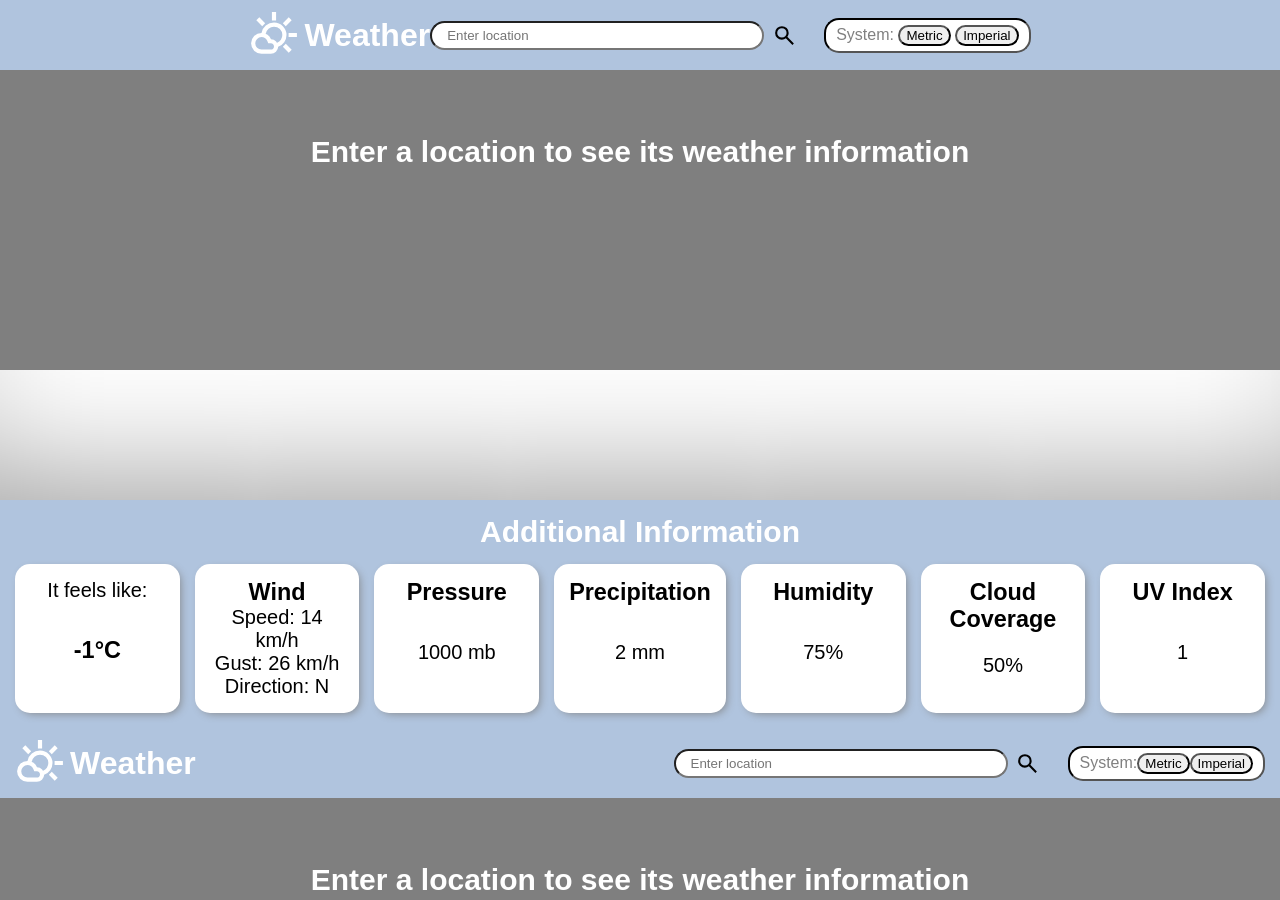
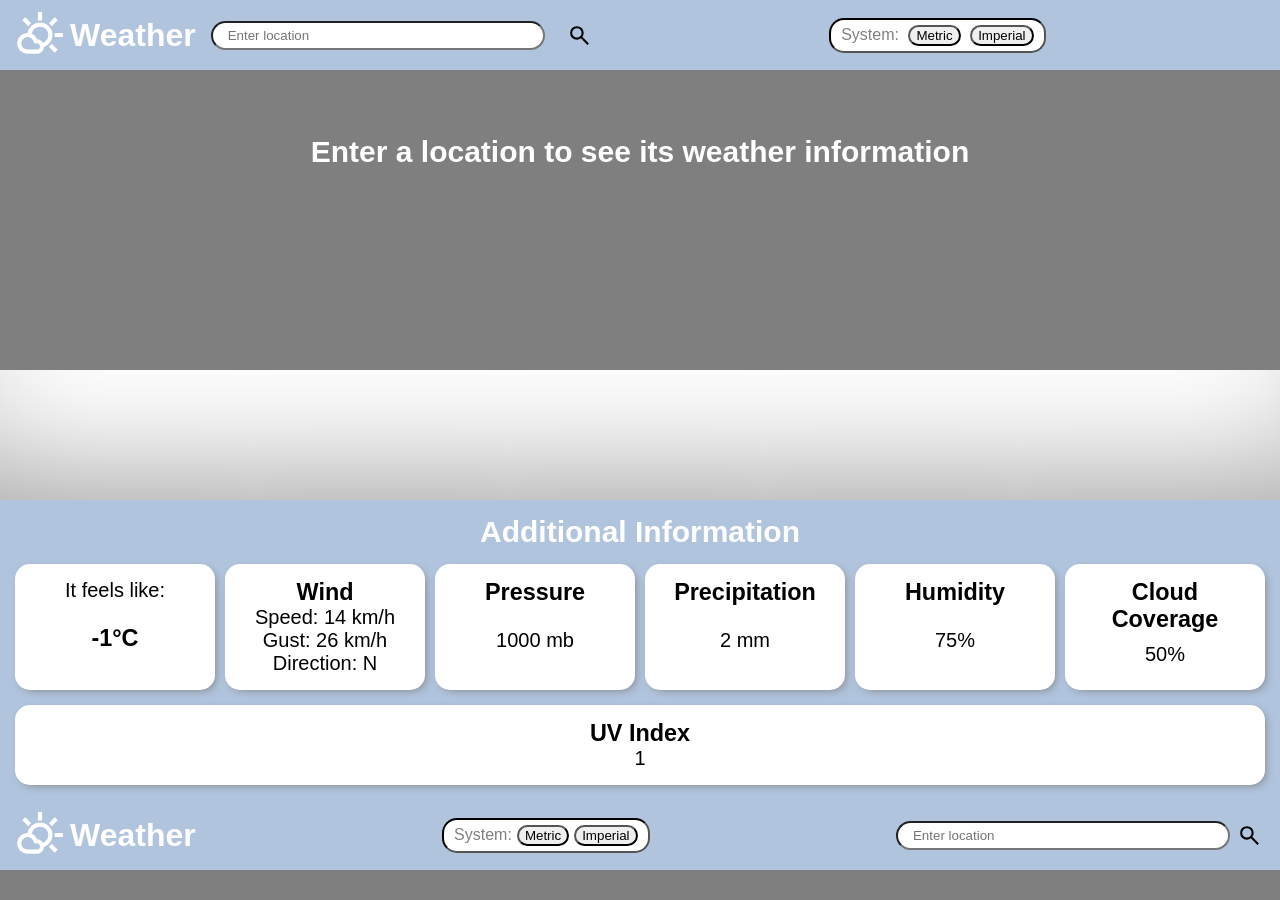
Before and after one commit to leinadest/weather-app, a website built with webpack: page src/index.html in a window 1280 px wide. Shown: the top 900 px of the page. Built offline with nearby package versions, Linux system fonts and the light colour scheme.

Commit message:
Improve overall page style for a cleaner feel

```diff
--- a/src/modules/ui.js
+++ b/src/modules/ui.js
@@ -23,6 +23,19 @@ export class Header {
     titleH1.textContent = 'Weather';
     header.appendChild(titleH1);
 
+    const containerDiv = document.createElement('div');
+    containerDiv.classList = 'container';
+    containerDiv.textContent = 'System:';
+    header.appendChild(containerDiv);
+
+    const metricButton = document.createElement('button');
+    metricButton.textContent = 'Metric';
+    containerDiv.appendChild(metricButton);
+
+    const imperialButton = document.createElement('button');
+    imperialButton.textContent = 'Imperial';
+    containerDiv.appendChild(imperialButton);
+
     const searchForm = document.createElement('form');
     searchForm.addEventListener('submit', handleForm);
     header.appendChild(searchForm);
@@ -35,19 +48,6 @@ export class Header {
     const searchButton = document.createElement('button');
     searchButton.classList = 'search';
     searchForm.appendChild(searchButton);
-
-    const containerDiv = document.createElement('div');
-    containerDiv.classList = 'container';
-    containerDiv.textContent = 'System:';
-    header.appendChild(containerDiv);
-
-    const metricButton = document.createElement('button');
-    metricButton.textContent = 'Metric';
-    containerDiv.appendChild(metricButton);
-
-    const imperialButton = document.createElement('button');
-    imperialButton.textContent = 'Imperial';
-    containerDiv.appendChild(imperialButton);
 
     this.containerElement.appendChild(header);
   }
--- a/src/style.css
+++ b/src/style.css
@@ -12,6 +12,7 @@
 
 body {
     font-family: Arial, Helvetica, sans-serif;
+    min-width: 600px;
     min-height: 100vh;
     display: flex;
     flex-direction: column;
@@ -22,7 +23,7 @@ header {
     background-color: lightsteelblue;
     padding: 10px 15px;
     display: flex;
-    row-gap: 15px;
+    gap: 15px;
     justify-content: center;
     align-items: center;
     flex-wrap: wrap;
@@ -32,14 +33,24 @@ header img {
     width: 50px;
     height: 50px;
     filter: invert();
+    margin-right: -10px;
 }
 
-header h1 {
+header .container {
+    color: gray;
+    background-color: white;
+    padding: 5px 10px;
+    border: 2px black solid;
+    border-style: inset;
+    border-radius: 15px;
+    margin-inline: auto;
+}
+
+.container button {
     margin-left: 5px;
 }
 
 header form {
-    margin-left: auto;
     display: flex;
     align-items: center;
 }
@@ -48,6 +59,10 @@ header input {
     width: 300px;
     padding: 5px 15px;
     margin-right: 5px;
+    border-radius: 15px;
+}
+
+header button {
     border-radius: 15px;
 }
 
@@ -60,20 +75,6 @@ header button.search {
     background-repeat: no-repeat;
     background-position: center;
     border: none;
-}
-
-header .container {
-    color: gray;
-    background-color: white;
-    padding: 5px 10px;
-    border: 2px black solid;
-    border-style: inset;
-    border-radius: 15px;
-    margin-left: 25px;
-}
-
-header button {
-    border-radius: 15px;
 }
 
 main {
@@ -122,19 +123,13 @@ aside .other-weather {
     flex: 1;
     color: white;
     text-align: center;
-    box-sizing: border-box;
-    height: 100px;
+    height: 80px;
     background-color: rgba(0, 0, 0, 0.4);
     background-size: 80px;
     background-repeat: no-repeat;
     background-position: center;
     border-radius: 15px;
-    padding-top: 20px;
-}
-
-aside .other-weather:hover {
-    cursor: pointer;
-    background-color: rgba(0, 0, 0, 0.3);
+    padding: 20px 10px 0;
 }
 
 aside h3 {
@@ -154,12 +149,13 @@ aside h3 {
 .flex-container {
     display: flex;
     flex-wrap: wrap;
-    gap: 15px;
+    gap: 10px;
+    row-gap: 0;
     justify-content: center;
 }
 
 .additional-info section {
-    flex: 1 1 130px;
+    flex: 1 1 140px;
     color: black;
     background-color: white;
     padding: 15px;
```
